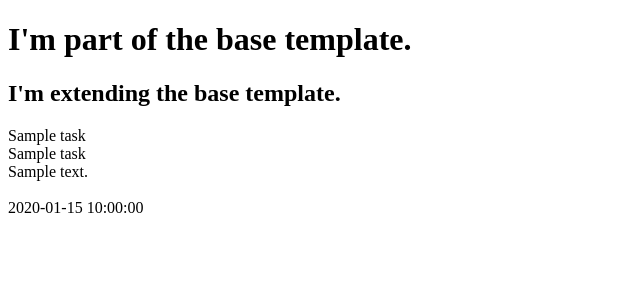
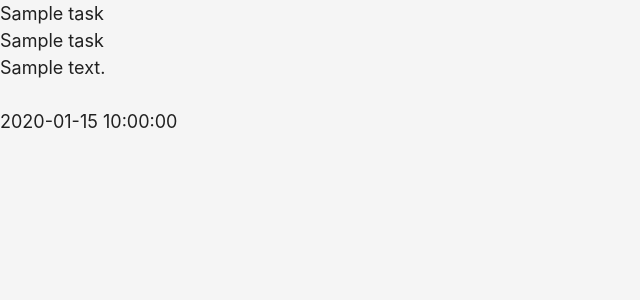
Before and after one commit to OndrejValla/backend-tasks-miniproject-putting-it-all-together, a Flask app: page / in a window 1280 px wide. Shown: the top 300 px of the page, without its empty margins (0-640 px from the left). Run offline with Flask 2, Linux system fonts and the light colour scheme; a database or web service that is not in the repository returns one stand-in record (values such as "Sample title"); some libraries are stand-ins or nearby versions.

Commit message:
Add Materialize and Static files

```diff
--- /dev/null
+++ b/static/css/style.css
@@ -0,0 +1,4 @@
+body {
+    background-color: whitesmoke;
+    font-size: large;
+}
--- a/templates/base.html
+++ b/templates/base.html
@@ -5,12 +5,27 @@
     <meta charset="UTF-8">
     <meta http-equiv="X-UA-Compatible" content="IE=edge">
     <meta name="viewport" content="width=device-width, initial-scale=1.0">
+    <link rel="stylesheet" href="https://cdnjs.cloudflare.com/ajax/libs/font-awesome/5.15.4/css/all.min.css"
+        integrity="sha512-1ycn6IcaQQ40/MKBW2W4Rhis/DbILU74C1vSrLJxCq57o941Ym01SwNsOMqvEBFlcgUa6xLiPY/NS5R+E6ztJQ=="
+        crossorigin="anonymous" referrerpolicy="no-referrer" type="text/css" />
+    <link rel="stylesheet" href="https://cdnjs.cloudflare.com/ajax/libs/materialize/1.0.0/css/materialize.min.css"
+        type="text/css">
+    <link rel="stylesheet" href="{{ url_for('static', filename='css/style.css') }}" type="text/css">
+    {% block styles %}
+    {% endblock %}
+
     <title>Task Manager</title>
 </head>
 
 <body>
-    <h1>I'm part of the base template.</h1>
     {% block content %}
+    {% endblock %}
+
+    <script src="https://code.jquery.com/jquery-3.6.0.min.js"
+        integrity="sha256-/xUj+3OJU5yExlq6GSYGSHk7tPXikynS7ogEvDej/m4=" crossorigin="anonymous"></script>
+    <script src="https://cdnjs.cloudflare.com/ajax/libs/materialize/1.0.0/js/materialize.min.js"></script>
+    <script src="{{ url_for('static', filename='js/script.js') }}"></script>
+    {% block scripts %}
     {% endblock %}
 </body>
 
--- a/templates/tasks.html
+++ b/templates/tasks.html
@@ -1,7 +1,6 @@
 {% extends "base.html" %}
 {% block content %}
 
-<h2>I'm extending the base template.</h2>
 
 {% for task in tasks %}
 {{ task.task_name }}<br>
```
Also changed, not shown: static/js/script.js (added).
